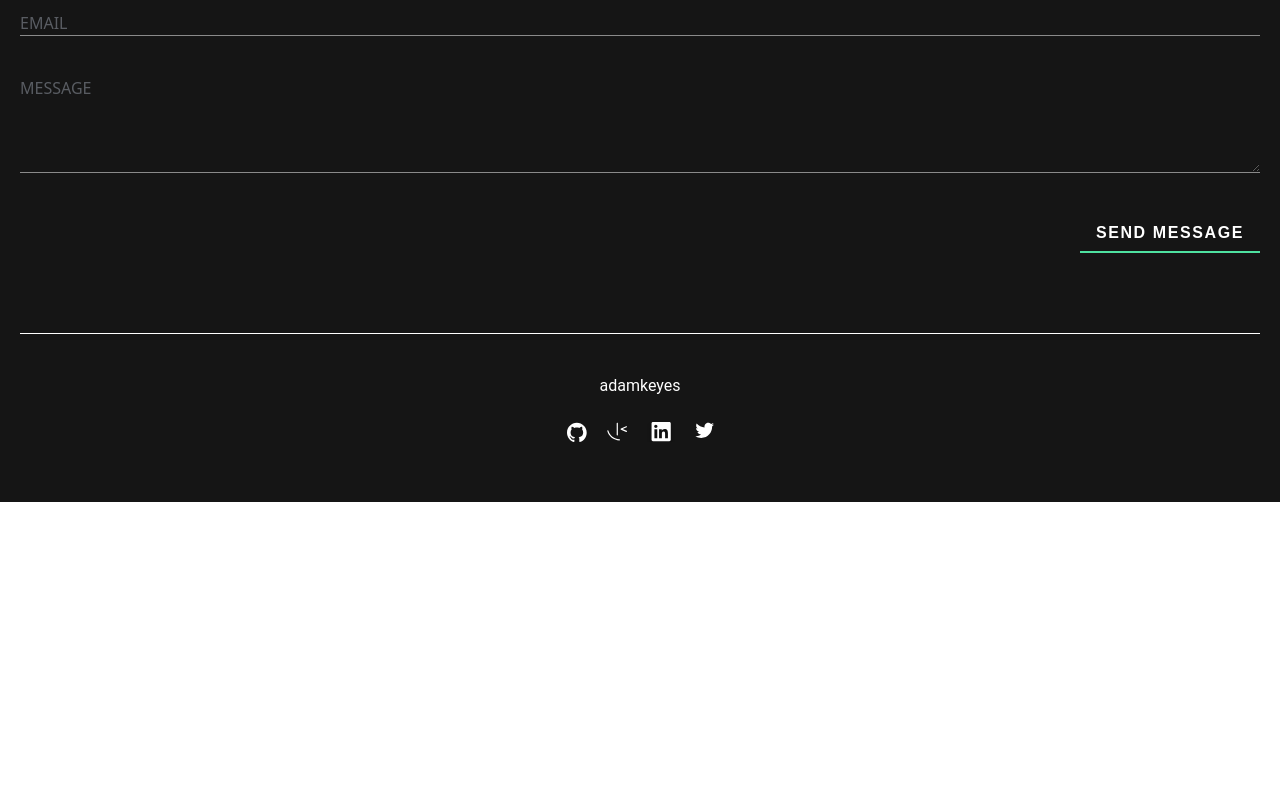
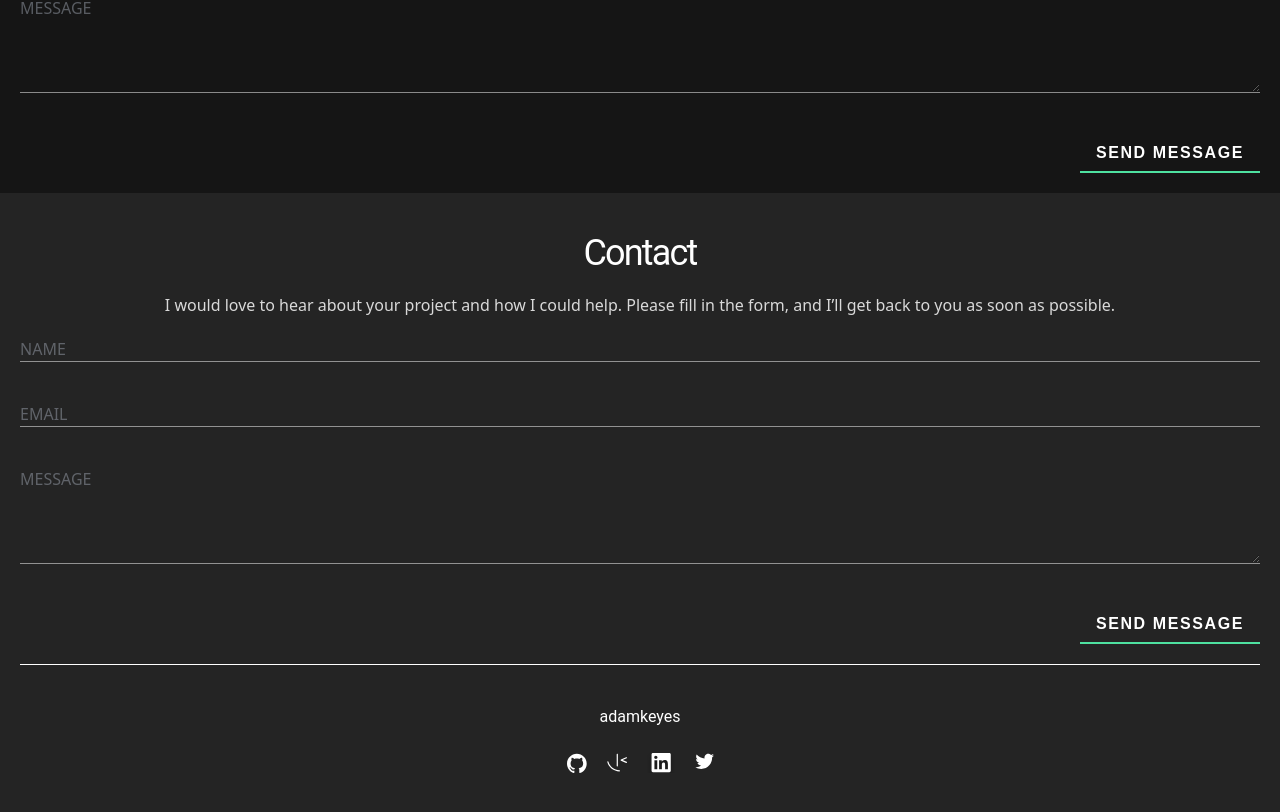
Before and after one commit to royeradames/angular-single-page-developer-portfolio, an Angular app: page / in a window 1280 px wide. Shown: the part 8229-9041 px from the top of the page. Before the commit the page ends 8731 px from the top, so only its background shows below. Built offline with nearby package versions, Linux system fonts and the light colour scheme.

Commit message:
footer styles | move contact to footer

```diff
--- a/src/app/app.component.html
+++ b/src/app/app.component.html
@@ -1,5 +1,5 @@
 <div class="bg-custom-black p-5">
   <app-header></app-header>
   <app-main></app-main>
-  <app-footer></app-footer>
 </div>
+<app-footer></app-footer>
--- a/src/app/footer/footer.component.html
+++ b/src/app/footer/footer.component.html
@@ -1,3 +1,8 @@
-<footer class="border-t border-solid border-custom-white py-10 gap-5">
-  <app-social-links></app-social-links>
+<footer id="footer" class="py-10 gap-5 bg-custom-dark-grey p-5 grid gap-24">
+
+  <app-contact></app-contact>
+
+  <div class="border-t border-solid border-custom-white pt-10">
+    <app-social-links></app-social-links>
+  </div>
 </footer>
--- a/src/app/main/contact/contact.component.html
+++ b/src/app/main/contact/contact.component.html
@@ -1,4 +1,4 @@
-<section id="projects" class="my-20 grid gap-5">
+<section id="projects" class="grid gap-5">
     <h1 class="font-normal font-bold text-4xl leading-40 text-center tracking-tighter">Contact</h1>
     <p class="font-normal font-medium text-base leading-26 text-center">I would love to hear about your project and how I could help. Please fill in the form, and I’ll get back to you
       as
```
